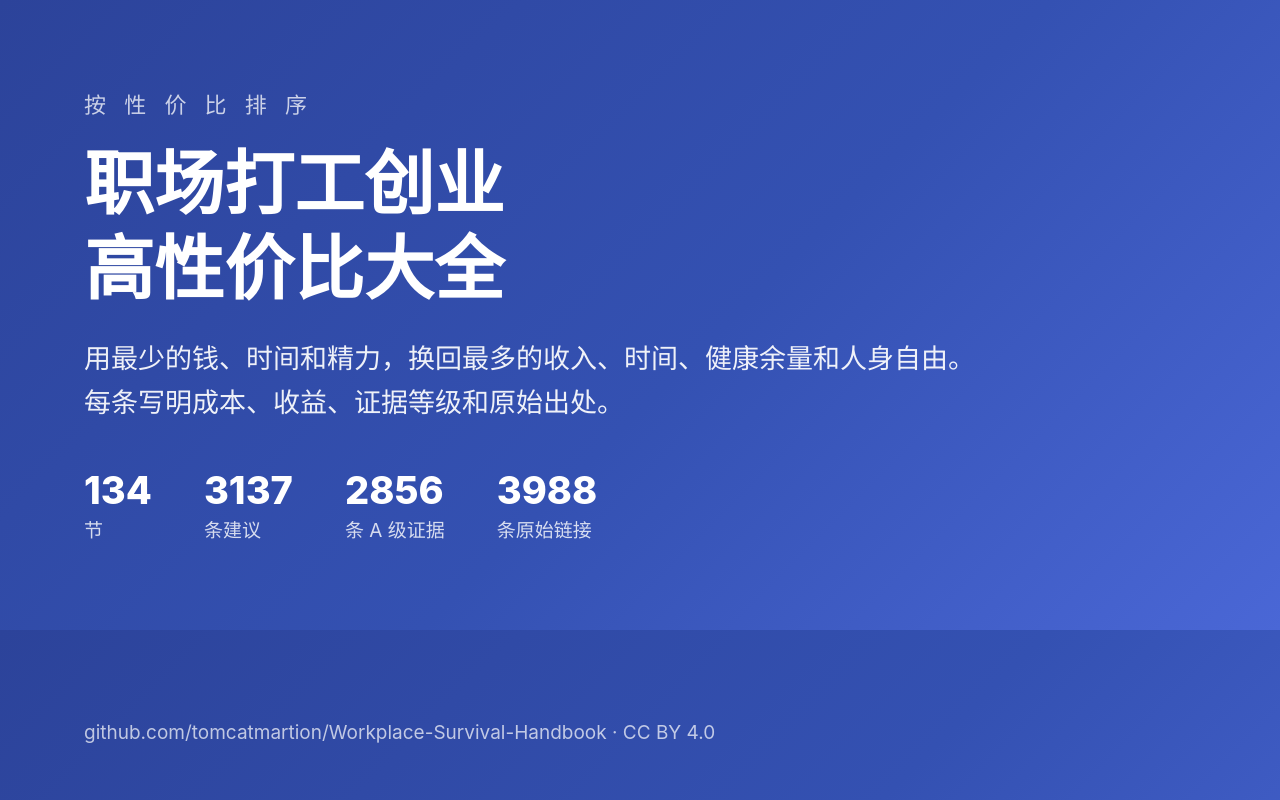
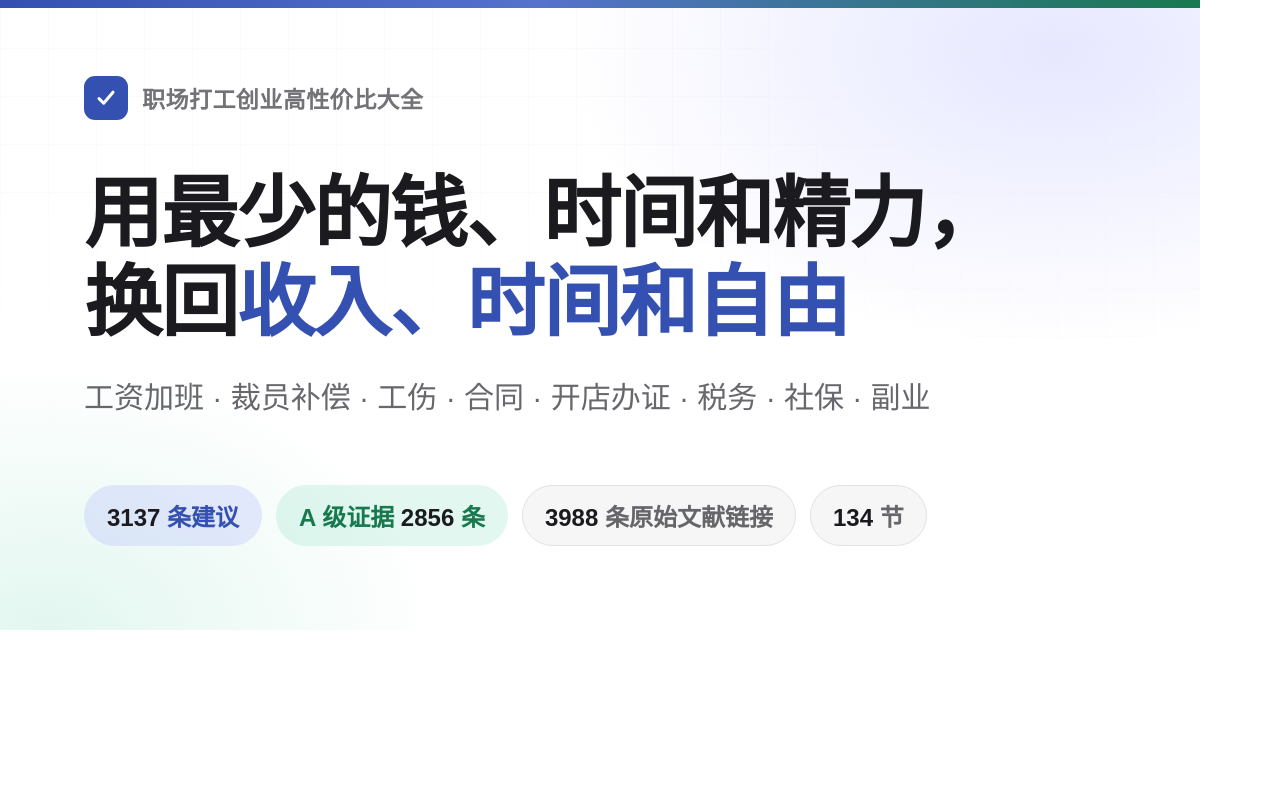
Before and after one commit to tomcatmartion/Workplace-Survival-Handbook, a plain HTML site: page tools/og.html in a window 1280 px wide. Drawn offline with Linux system fonts and the light colour scheme.

Commit message:
feat: 补回电子书工作流，README 1:1 对齐参考模板，重做宣传图
- .github/workflows/book.yml、links.yml：正文一改就自动生成 EPUB/PDF/离线单文件/Anki 并挂到固定 Release「epub-latest」，每周检查来源链接
- tools/epub/package-lock.json：补上锁文件，npm ci 才能跑
- tools/sync-stats.mjs：修复 ESM 下 findChrome 用 require 导致永远找不到 Chrome 的问题，并加上软渲染参数
- tools/og.html：按参考版式重做宣传图源页，换成本项目文案
- og.png：重出 1200x630 社交分享图
- README.md：顶部对齐参考模板（img 标签、可点击徽章指向页内锚点、下载行、怎么读的四段下载说明），统计数字同步为 3137 条

```diff
--- a/tools/og.html
+++ b/tools/og.html
@@ -1,38 +1,42 @@
-<!doctype html>
-<!--
-  og.png 的来源页。数字由 `node tools/sync-stats.mjs` 回写，改完版式要重新截图：
-    CHROME="/Applications/Google Chrome.app/Contents/MacOS/Google Chrome" node tools/sync-stats.mjs
-  不加环境变量时按常见位置找 Chrome。--no-screenshot 只改数字不动图。
--->
-<html lang="zh-CN">
-<head>
-<meta charset="utf-8">
-<title>og</title>
+<!-- og.png 的源文件。数字由 node tools/sync-stats.mjs 回写，同一条命令顺带重新截图：
+       CHROME="/Applications/Google Chrome.app/Contents/MacOS/Google Chrome" node tools/sync-stats.mjs
+     数字口径：节数、条目数、A 级条数、链接数都取自 book/ 正文与 README。 -->
+<!doctype html><meta charset="utf-8">
 <style>
-  *{margin:0;padding:0;box-sizing:border-box}
-  body{width:1200px;height:630px;background:#3451b2;color:#fff;
-       font-family:-apple-system,"PingFang SC","Microsoft YaHei",sans-serif;
-       display:flex;flex-direction:column;justify-content:center;padding:72px 84px;
-       background:linear-gradient(135deg,#2c439a 0%,#3451b2 55%,#4a67d6 100%)}
-  .k{font-size:22px;letter-spacing:6px;opacity:.75;margin-bottom:22px}
-  h1{font-size:70px;line-height:1.22;font-weight:800;margin-bottom:26px}
-  .sub{font-size:27px;line-height:1.6;opacity:.92;max-width:900px}
-  .nums{margin-top:44px;display:flex;gap:52px;font-size:25px}
-  .nums b{font-size:38px;font-weight:800;display:block;line-height:1.2}
-  .nums span{opacity:.8;font-size:19px}
-  .foot{position:absolute;left:84px;bottom:56px;font-size:19px;opacity:.7}
+*{margin:0;padding:0;box-sizing:border-box}
+body{width:1200px;height:630px;font-family:"Microsoft YaHei","PingFang SC",sans-serif;
+  background:#fff;position:relative;overflow:hidden}
+.bg{position:absolute;inset:0;
+  background:radial-gradient(700px 420px at 88% 8%, rgba(100,108,255,.16), transparent 70%),
+             radial-gradient(560px 380px at 4% 100%, rgba(16,185,129,.12), transparent 70%)}
+.grid{position:absolute;inset:0;opacity:.5;
+  background-image:linear-gradient(#eceded 1px,transparent 1px),linear-gradient(90deg,#eceded 1px,transparent 1px);
+  background-size:48px 48px;
+  -webkit-mask-image:linear-gradient(180deg,rgba(0,0,0,.55),transparent 78%)}
+.in{position:relative;padding:76px 84px;height:100%;display:flex;flex-direction:column}
+.brand{display:flex;align-items:center;gap:14px;font-size:23px;color:#3c3c43b8;font-weight:600;letter-spacing:.02em}
+.logo{width:44px;height:44px;border-radius:11px;background:#3451b2;color:#fff;font-size:26px;font-weight:700;
+  display:flex;align-items:center;justify-content:center}
+.logo svg{width:28px;height:28px}
+h1{margin-top:50px;font-size:78px;line-height:1.14;letter-spacing:-.02em;color:#1b1b1f;font-weight:700}
+h1 em{font-style:normal;color:#3451b2}
+p{margin-top:26px;font-size:30px;white-space:nowrap;line-height:1.6;color:#3c3c43c7;max-width:960px}
+.chips{margin-top:auto;margin-bottom:8px;display:flex;gap:14px;flex-wrap:wrap}
+.c{font-size:24px;font-weight:600;padding:12px 22px;border-radius:999px;background:#f6f6f7;color:#3c3c43c7;border:1px solid #e2e2e3}
+.c b{color:#1b1b1f}
+.c.a{background:rgba(16,185,129,.12);border-color:transparent;color:#18794e}
+.c.u{background:rgba(100,108,255,.14);border-color:transparent;color:#3451b2}
+.bar{position:absolute;left:0;top:0;width:100%;height:8px;background:linear-gradient(90deg,#3451b2,#5672cd 45%,#18794e)}
 </style>
-</head>
-<body>
-  <div class="k">按 性 价 比 排 序</div>
-  <h1>职场打工创业<br>高性价比大全</h1>
-  <div class="sub">用最少的钱、时间和精力，换回最多的收入、时间、健康余量和人身自由。每条写明成本、收益、证据等级和原始出处。</div>
-  <div class="nums">
-    <div><b id="og-sec">134</b><span>节</span></div>
-    <div><b id="og-n">3137</b><span>条建议</span></div>
-    <div><b id="og-a">2856</b><span>条 A 级证据</span></div>
-    <div><b id="og-link">3988</b><span>条原始链接</span></div>
+<div class="bg"></div><div class="grid"></div><div class="bar"></div>
+<div class="in">
+  <div class="brand"><span class="logo" aria-hidden="true"><svg viewBox="0 0 24 24"><path d="M6 12.5l4 4 8-9.5" fill="none" stroke="currentColor" stroke-width="2.6" stroke-linecap="round" stroke-linejoin="round"/></svg></span>职场打工创业高性价比大全</div>
+  <h1>用最少的钱、时间和精力，<br>换回<em>收入、时间和自由</em></h1>
+  <p>工资加班 · 裁员补偿 · 工伤 · 合同 · 开店办证 · 税务 · 社保 · 副业</p>
+  <div class="chips">
+    <div class="c u"><b id="og-n">3137</b> 条建议</div>
+    <div class="c a">A 级证据 <b id="og-a">2856</b> 条</div>
+    <div class="c"><b id="og-link">3988</b> 条原始文献链接</div>
+    <div class="c"><b id="og-sec">134</b> 节</div>
   </div>
-  <div class="foot">github.com/tomcatmartion/Workplace-Survival-Handbook · CC BY 4.0</div>
-</body>
-</html>
+</div>
```
Also changed, not shown: tools/sync-stats.mjs (+5 -2 lines), .github/workflows/book.yml (added), .github/workflows/links.yml (added), README.md, og.png, 1 other file.
